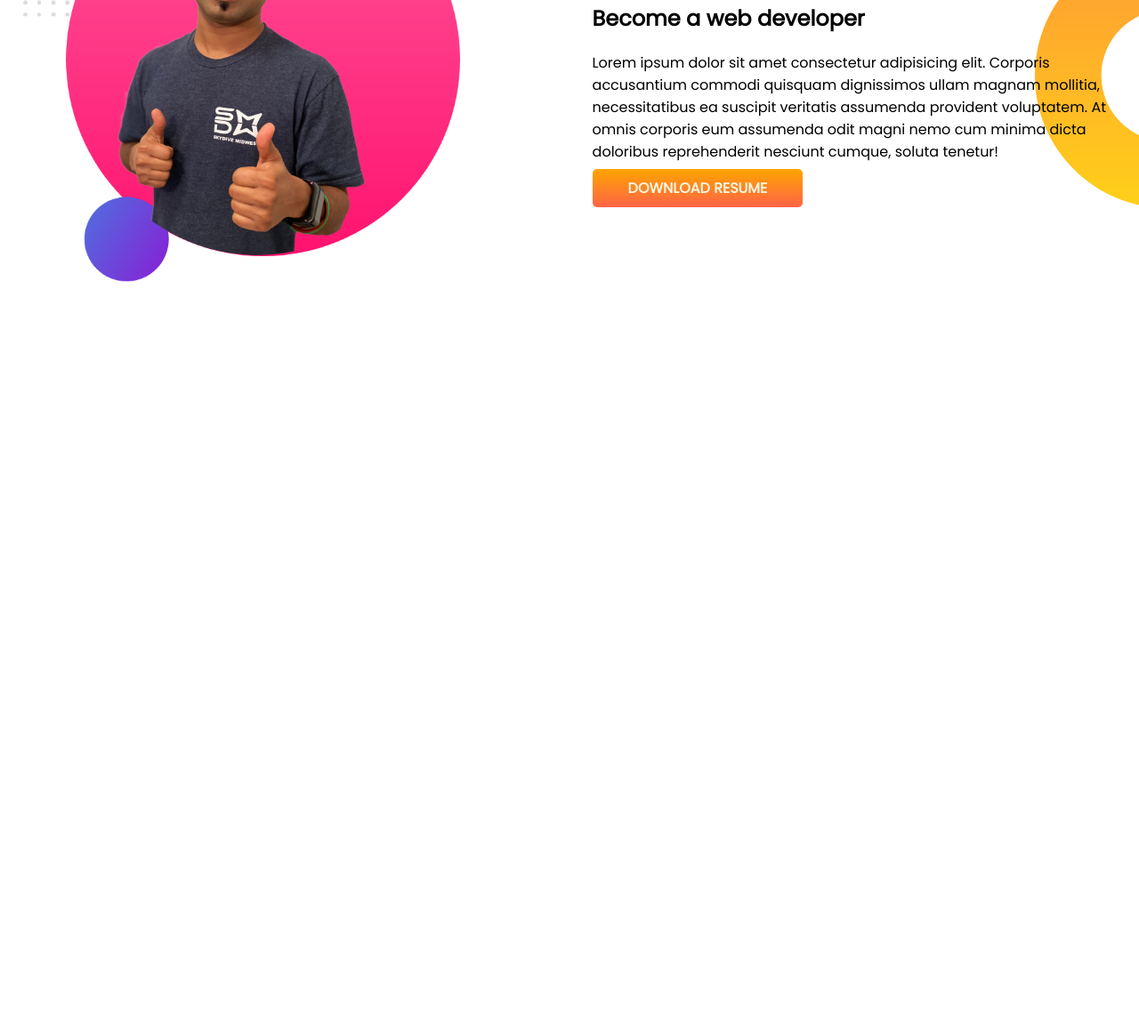
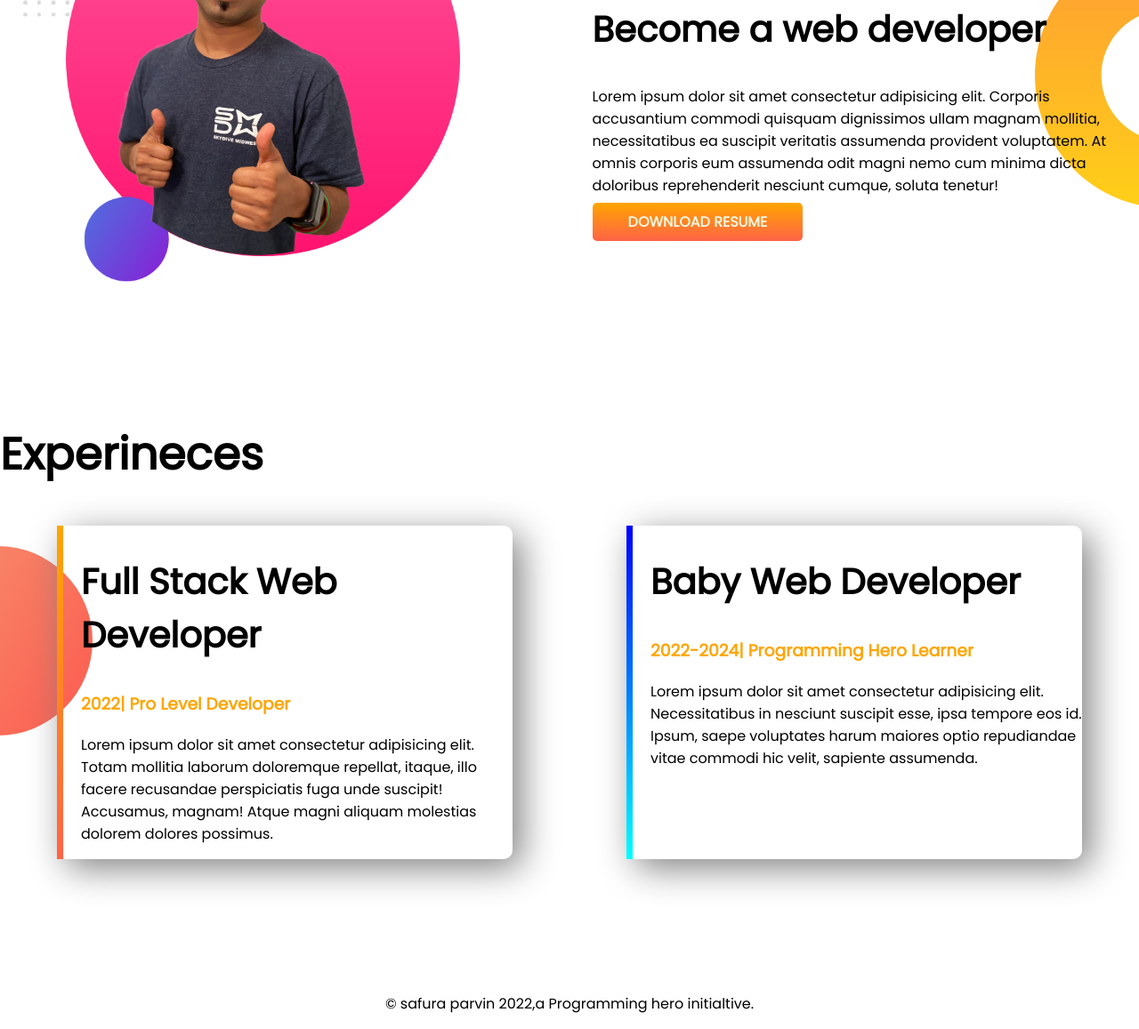
Before and after one commit to safuraparvin/Jhonkar-portfolio, a plain HTML site: page index.html in a window 1280 px wide. Shown: the part 800-1957 px from the top of the page at 89% size. Before the commit the page ends 1274 px from the top, so only its background shows below. Drawn offline with Linux system fonts and the light colour scheme.

Commit message:
experinece added

```diff
--- a/index.html
+++ b/index.html
@@ -11,7 +11,7 @@
     <link rel="stylesheet" href="style.css">
 </head>
 <body>
-    <section class="top-banner">
+    <section class="top-banner flexibel-container">
     <div class="half-width">
     <h1>Welcome To</h1>
     <h1><span class="orange-color">Kitty Sundor</span> World !</h1>
@@ -19,9 +19,10 @@
     <p>Lorem, ipsum dolor sit amet consectetur adipisicing elit. Quis labore harum aspernatur ullam vitae deserunt. Optio eum omnis iusto illo corporis possimus quam ullam officia labore tempora alias, a qui!</p>
     <a class="link-button" target="_blank" href="https://www.facebook.com/sabiha.sabrin.5099">HIRE ME</a>
     </div>
-    <div class="half-width"><img src="images/jhankar.png" alt=""></div>
+    <div class="half-width">
+        <img src="images/jhankar.png" alt=""></div>
     </section>
-    <section class="dream-big">
+    <section class="dream-big flexibel-container">
         <div class="half-width">
             <img src="images/jhankar2.png" alt="">
         </div>
@@ -33,6 +34,23 @@
         </div>
 
     </section>
+    <section class="experinece-area">
+        <h1>Experineces</h1>
+        <div class="flexibel-container">
+            <div id="ful-stack-experinece" class="experinece-itmes">
+                <h2>Full Stack Web Developer</h2>
+                <h3 class="orange-color">2022| Pro Level Developer</h3>
+                <p>Lorem ipsum dolor sit amet consectetur adipisicing elit. Totam mollitia laborum doloremque repellat, itaque, illo facere recusandae perspiciatis fuga unde suscipit! Accusamus, magnam! Atque magni aliquam molestias dolorem dolores possimus.</p>
+            </div>
+            <div id="web-developer-experinece" class="experinece-itmes">
+                <h2>Baby Web Developer</h2>
+                <h3 class="orange-color">2022-2024| Programming Hero Learner</h3>
+                <p>Lorem ipsum dolor sit amet consectetur adipisicing elit. Necessitatibus in nesciunt suscipit esse, ipsa tempore eos id. Ipsum, saepe voluptates harum maiores optio repudiandae vitae commodi hic velit, sapiente assumenda.</p>
+            </div>
+        </div>
+
+    </section>
+    <footer><p>&copy safura parvin 2022,a Programming hero initialtive.</p> </footer>
 
 
 
--- a/style.css
+++ b/style.css
@@ -5,10 +5,14 @@ body{
 h1{
     font-size:50px ;
 }
+h2{
+    font-size: 40px;
+}
 .orange-color{
     color:orange ;
 }
-section{
+.flexibel-container{
+
     display: flex;
     margin-bottom:150px ;
 }
@@ -36,3 +40,30 @@ section{
     background-repeat: no-repeat;
     background-position:right ;
 }
+.experinece-area{
+    background-image: url(images/exp-bg.png);
+    background-repeat: no-repeat;
+    background-position: left;
+}
+.experinece-itmes{
+    width: 40%;
+    margin-left: 5%;
+    margin-right:5% ;
+    padding-left: 20px;
+    border-radius:10px ;
+    box-shadow:10px 10px 40px gray;
+
+}
+#web-developer-experinece{
+    border-left:7px solid ;
+    border-image:linear-gradient(blue, cyan);
+   border-image-slice: 1;
+}
+#ful-stack-experinece{
+    border-left:7px solid ;
+    border-image: linear-gradient(orange,tomato);
+    border-image-slice: 1;
+}
+footer p{
+    text-align: center;
+}
```
